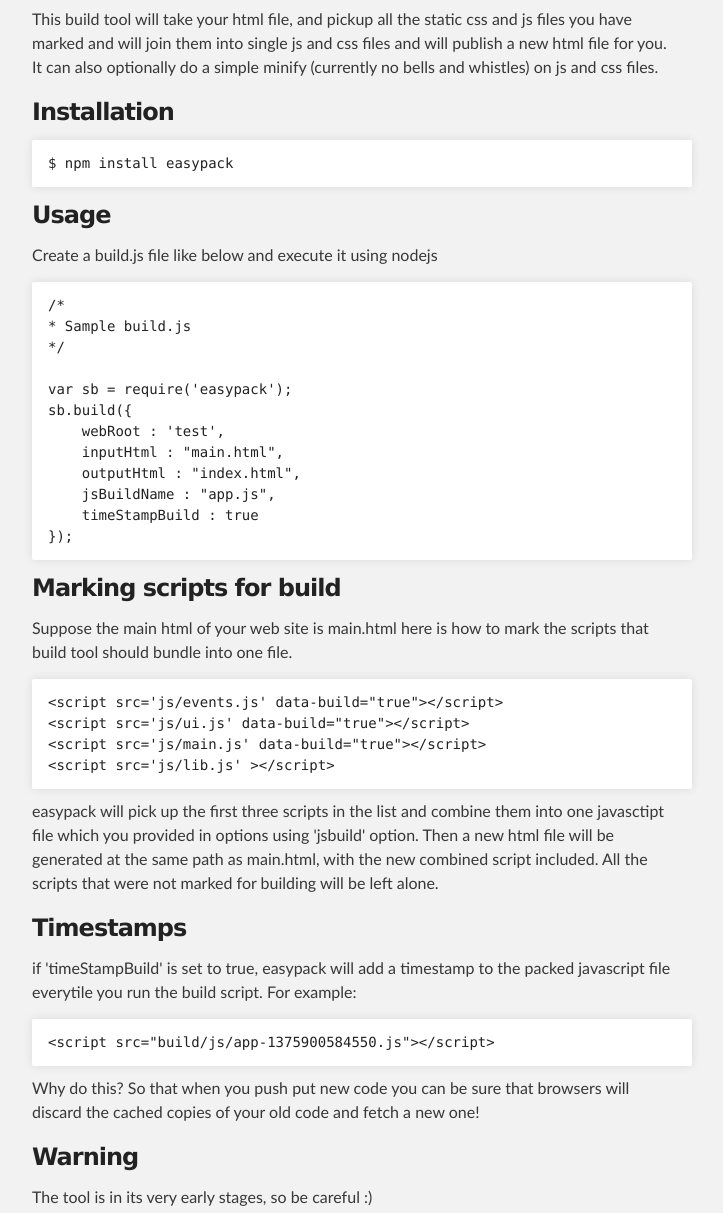
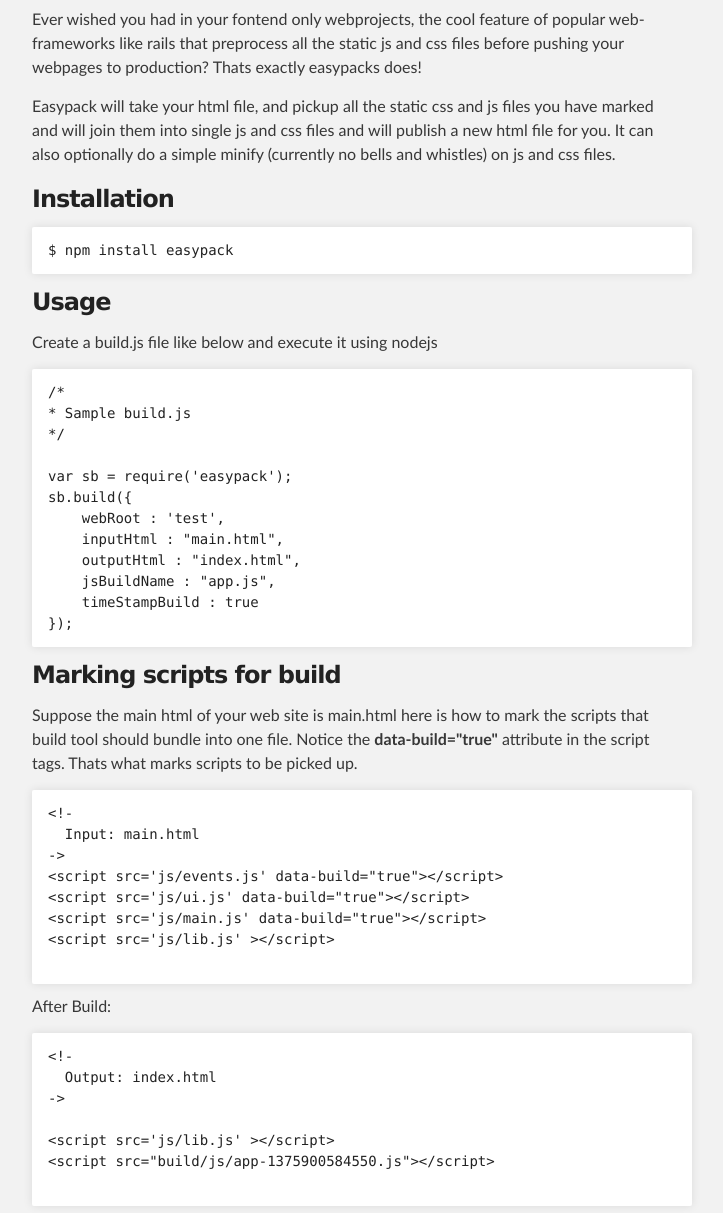
Before and after one commit to shaunakv1/easypack, a plain HTML site: page index.html in a window 1280 px wide. Shown: the part 441-1654 px from the top of the page, without its empty margins (288-1011 px from the left). Drawn offline with Linux system fonts and the light colour scheme.

```diff
--- a/index.html
+++ b/index.html
@@ -34,7 +34,10 @@
         <h2>
 <a name="easypack---the-super-simple-js-and-css-build-tool" class="anchor" href="#easypack---the-super-simple-js-and-css-build-tool"><span class="octicon octicon-link"></span></a>easypack - The super simple js and css build tool.</h2>
 
-<p>This build tool will take your html file, and pickup all the static css and js files you have marked and will join them into single js and css files and will publish a new html file for you. It can also optionally do a simple minify (currently no bells and whistles) on js and css files. </p>
+<p>Ever wished you had in your fontend only webprojects, the cool feature of popular web-frameworks like rails that
+preprocess all the static js and css files before pushing your webpages to production? Thats exactly easypacks does! </p>
+
+<p>Easypack will take your html file, and pickup all the static css and js files you have marked and will join them into single js and css files and will publish a new html file for you. It can also optionally do a simple minify (currently no bells and whistles) on js and css files. </p>
 
 <h3>
 <a name="installation" class="anchor" href="#installation"><span class="octicon octicon-link"></span></a>Installation</h3>
@@ -64,12 +67,28 @@
 <h3>
 <a name="marking-scripts-for-build" class="anchor" href="#marking-scripts-for-build"><span class="octicon octicon-link"></span></a>Marking scripts for build</h3>
 
-<p>Suppose the main html of your web site is main.html here is how to mark the scripts that build tool should bundle into one file.</p>
+<p>Suppose the main html of your web site is main.html here is how to mark the scripts that build tool should bundle into one file.
+Notice the <strong>data-build="true"</strong> attribute in the script tags. Thats what marks scripts to be picked up. </p>
 
-<pre><code>&lt;script src='js/events.js' data-build="true"&gt;&lt;/script&gt;
+<pre><code>&lt;!-
+  Input: main.html
+-&gt;
+&lt;script src='js/events.js' data-build="true"&gt;&lt;/script&gt;
 &lt;script src='js/ui.js' data-build="true"&gt;&lt;/script&gt;
 &lt;script src='js/main.js' data-build="true"&gt;&lt;/script&gt;
 &lt;script src='js/lib.js' &gt;&lt;/script&gt;
+
+</code></pre>
+
+<p>After Build:</p>
+
+<pre><code>&lt;!-
+  Output: index.html
+-&gt;
+
+&lt;script src='js/lib.js' &gt;&lt;/script&gt;
+&lt;script src="build/js/app-1375900584550.js"&gt;&lt;/script&gt;
+
 </code></pre>
 
 <p>easypack will pick up the first three scripts in the list and combine them into one javasctipt file which you provided in options using 'jsbuild' option.
```
Also changed, not shown: params.json (+1 -1 lines).
